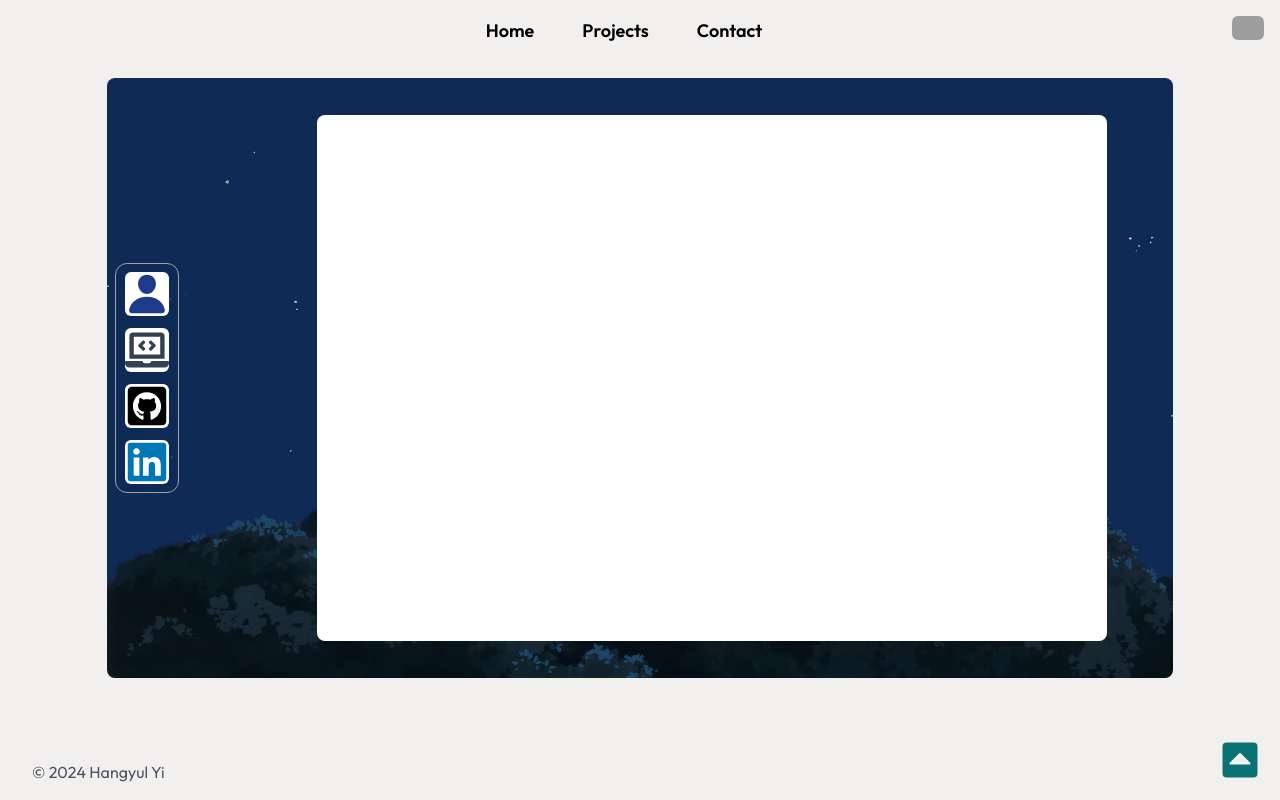
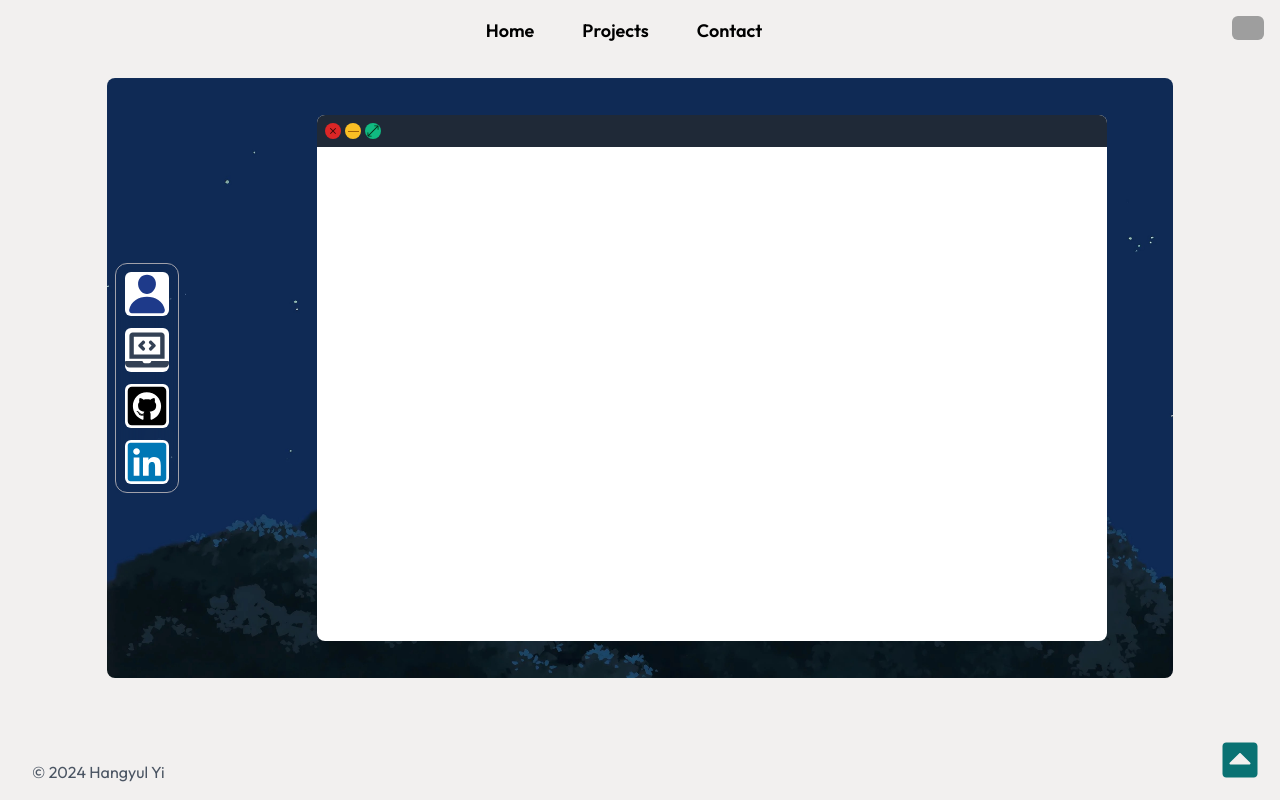
Before and after one commit to hangyulyi/portfolio-nextjs, a Next.js app: page / in a window 1280 px wide. Both pictures are taken after a click on the element 146 px from the left and 349 px from the top of the page. Built offline with nearby package versions, Linux system fonts and the light colour scheme; no server answers; grey boxes are pictures that could not be loaded.

Commit message:
add icons to inner page

```diff
--- a/src/app/components/Home/MySkillsPage.tsx
+++ b/src/app/components/Home/MySkillsPage.tsx
@@ -1,8 +1,19 @@
+import { IoIosClose } from "react-icons/io";
+import { VscChromeMinimize } from "react-icons/vsc";
+import { IoIosResize } from "react-icons/io";
+
 export default function MySkillsPage() {
     return(
 
-        <div className="aspect-[3/2] bg-white w-full rounded-lg mx-10">
+        <div className="aspect-[3/2] bg-white w-full h-full rounded-lg mx-10 overflow-hidden relative">
+            <div className="bg-gray-800 absolute inset-x-0 top-0 h-8">
+                <div className="absolute inset-y-0 left-0 px-2 flex items-center space-x-1">
+                    <IoIosClose color="#450a0a" className="rounded-full bg-red-600" />
+                    <VscChromeMinimize color="#a16207" className="rounded-full bg-amber-400" />
+                    <IoIosResize color="#052e16" className="rounded-full bg-emerald-500" />
+                </div>
 
+            </div>
         </div>
 
     )
```
